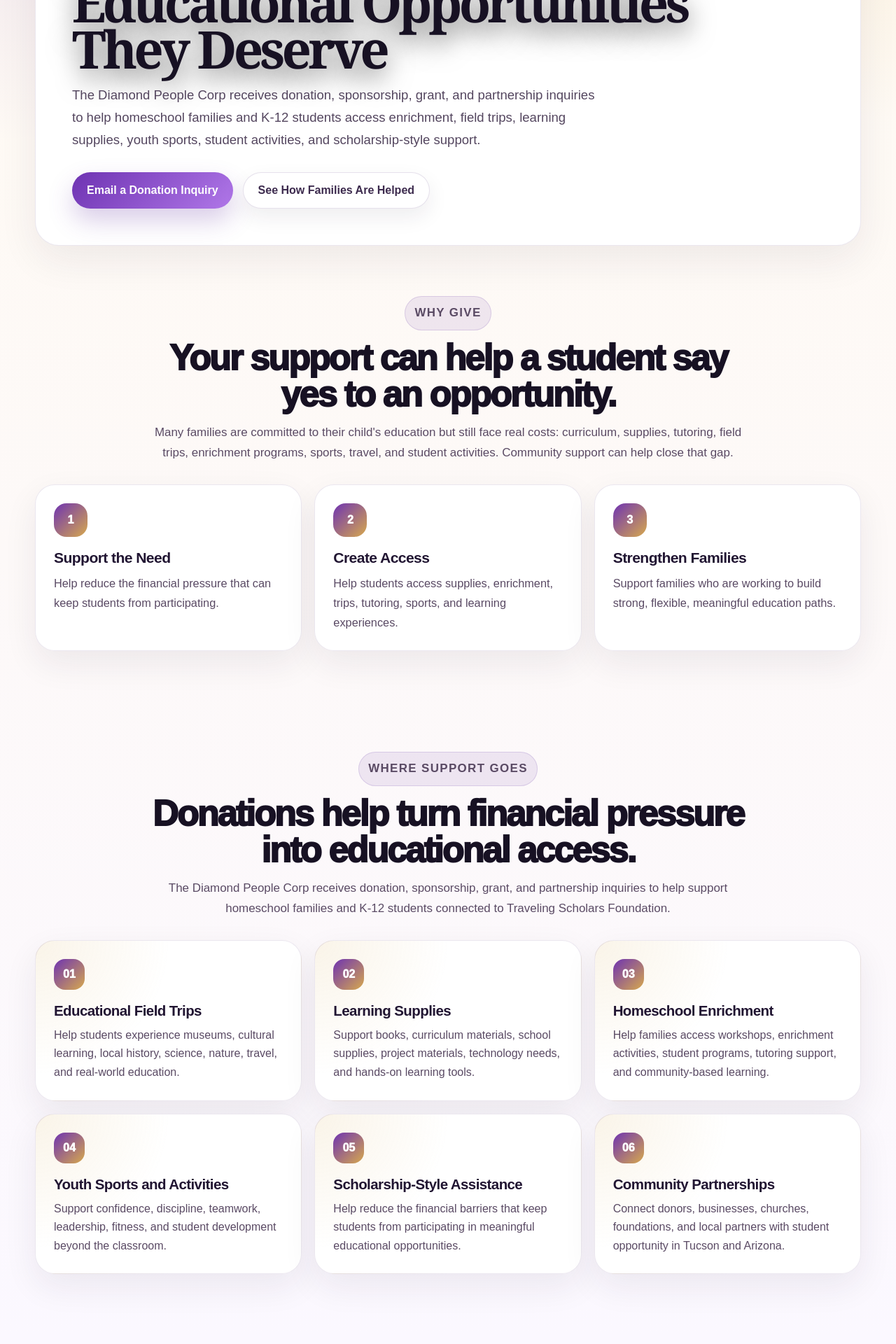
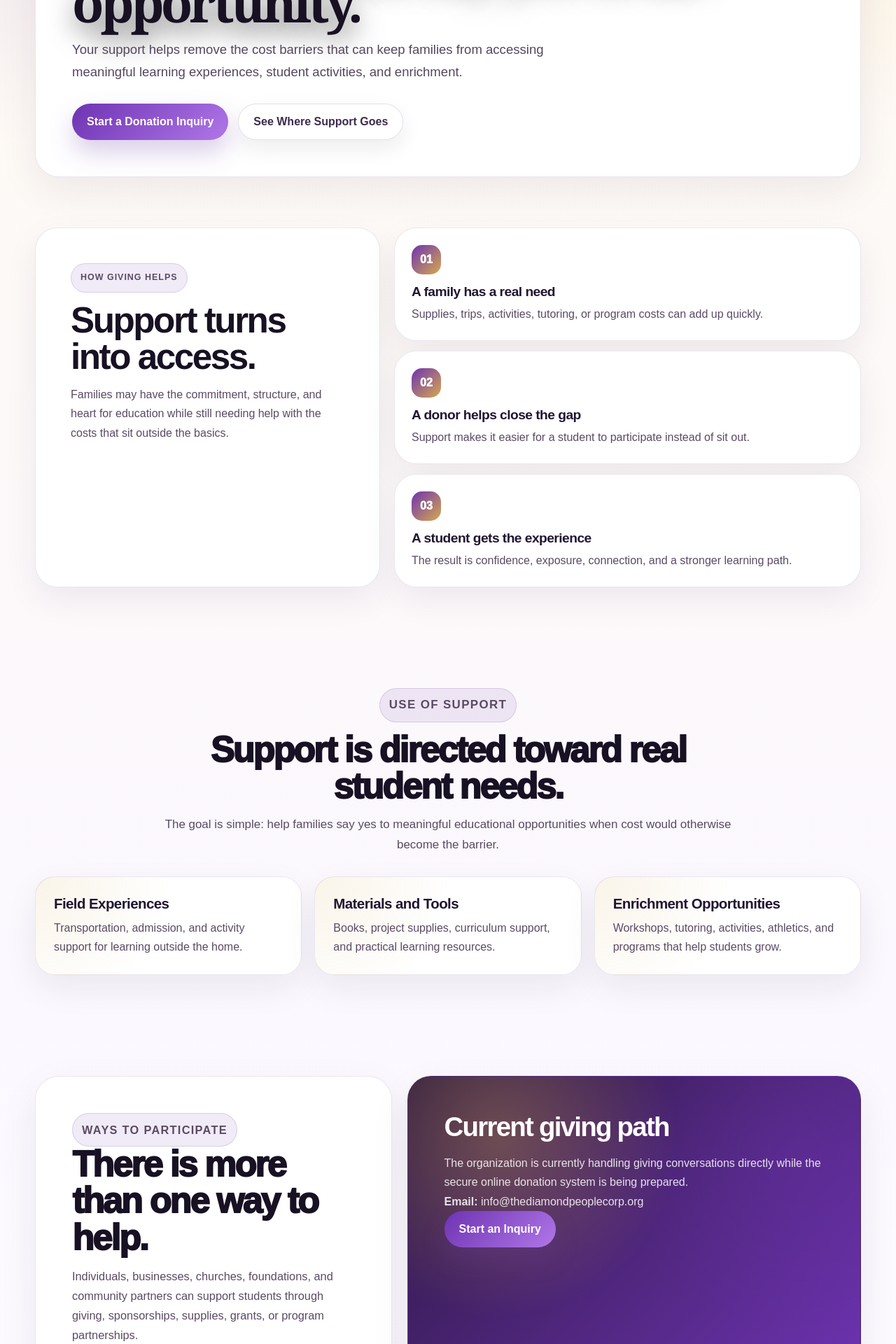
Before and after one commit to aimoneyglitch/diamond-people-corp, a Next.js app: page /donate in a window 1280 px wide. Shown: the part 340-2260 px from the top of the page at 70% size. Built offline with nearby package versions, Linux system fonts and the light colour scheme.

Commit message:
reduce repetitive copy and polish donation messaging

```diff
--- a/app/components/DpcShell.tsx
+++ b/app/components/DpcShell.tsx
@@ -36,49 +36,71 @@ export function SiteHeader() {
   );
 }
 
+export function HomepageImpactSection() {
+  return (
+    <section className={styles.homepageImpact}>
+      <div className={styles.homepageImpactIntro}>
+        <p className={styles.eyebrow}>Why This Matters</p>
+        <h2>Some opportunities change how a student sees their future.</h2>
+        <p>
+          A field trip, the right materials, a team activity, or a guided learning experience can become
+          the moment a student feels capable, seen, and ready for more.
+        </p>
+      </div>
+
+      <div className={styles.homepageImpactGrid}>
+        <article>
+          <span>Experience</span>
+          <h3>Learning beyond the desk</h3>
+          <p>Real-world experiences help students connect lessons to life, confidence, and curiosity.</p>
+        </article>
+
+        <article>
+          <span>Access</span>
+          <h3>Support when costs get heavy</h3>
+          <p>Families can be committed and still need help covering the extras that make education richer.</p>
+        </article>
+
+        <article>
+          <span>Community</span>
+          <h3>A local network around students</h3>
+          <p>Donors, partners, and families can work together to open doors students might otherwise miss.</p>
+        </article>
+      </div>
+    </section>
+  );
+}
+
 export function WhereSupportGoesSection() {
   const items = [
     {
-      title: "Educational Field Trips",
-      text: "Help students experience museums, cultural learning, local history, science, nature, travel, and real-world education."
+      title: "Field Experiences",
+      text: "Transportation, admission, and activity support for learning outside the home."
     },
     {
-      title: "Learning Supplies",
-      text: "Support books, curriculum materials, school supplies, project materials, technology needs, and hands-on learning tools."
+      title: "Materials and Tools",
+      text: "Books, project supplies, curriculum support, and practical learning resources."
     },
     {
-      title: "Homeschool Enrichment",
-      text: "Help families access workshops, enrichment activities, student programs, tutoring support, and community-based learning."
-    },
-    {
-      title: "Youth Sports and Activities",
-      text: "Support confidence, discipline, teamwork, leadership, fitness, and student development beyond the classroom."
-    },
-    {
-      title: "Scholarship-Style Assistance",
-      text: "Help reduce the financial barriers that keep students from participating in meaningful educational opportunities."
-    },
-    {
-      title: "Community Partnerships",
-      text: "Connect donors, businesses, churches, foundations, and local partners with student opportunity in Tucson and Arizona."
+      title: "Enrichment Opportunities",
+      text: "Workshops, tutoring, activities, athletics, and programs that help students grow."
     }
   ];
 
   return (
     <section className={styles.section}>
       <div className={styles.trustIntro}>
-        <p className={styles.eyebrow}>Where Support Goes</p>
-        <h2>Donations help turn financial pressure into educational access.</h2>
+        <p className={styles.eyebrow}>Use of Support</p>
+        <h2>Support is directed toward real student needs.</h2>
         <p>
-          The Diamond People Corp receives donation, sponsorship, grant, and partnership inquiries
-          to help support homeschool families and K-12 students connected to Traveling Scholars Foundation.
+          The goal is simple: help families say yes to meaningful educational opportunities
+          when cost would otherwise become the barrier.
         </p>
       </div>
 
-      <div className={styles.supportGrid}>
-        {items.map((item, index) => (
+      <div className={styles.supportGridCompact}>
+        {items.map((item) => (
           <article className={styles.supportCard} key={item.title}>
-            <span>{String(index + 1).padStart(2, "0")}</span>
             <h3>{item.title}</h3>
             <p>{item.text}</p>
           </article>
@@ -93,29 +115,29 @@ export function DonorTrustSection() {
     <section className={styles.trustBand}>
       <div className={styles.trustBandText}>
         <p className={styles.eyebrow}>Donor Confidence</p>
-        <h2>Built for families, students, donors, and community partners.</h2>
+        <h2>Clear purpose. Local focus. Direct communication.</h2>
         <p>
-          People should know what they are supporting before they give. The Diamond People Corp is focused on
-          clear communication, local educational impact, and support that helps families access real opportunities.
+          The Diamond People Corp keeps the giving conversation straightforward so supporters understand
+          the mission before they participate.
         </p>
       </div>
 
       <div className={styles.trustChecklist}>
         <div>
-          <strong>Clear Mission</strong>
-          <p>Support students and families through education, enrichment, scholarships, field trips, supplies, and activities.</p>
+          <strong>Mission-led</strong>
+          <p>Support is centered on students, families, education, and opportunity.</p>
         </div>
         <div>
-          <strong>Local Focus</strong>
-          <p>Serving a Tucson, Arizona education-support mission connected to Traveling Scholars Foundation.</p>
+          <strong>Locally grounded</strong>
+          <p>The work is connected to Tucson, Arizona families and Traveling Scholars Foundation.</p>
         </div>
         <div>
-          <strong>Direct Contact</strong>
-          <p>Donation, sponsorship, grant, and partnership questions can be sent directly to the organization.</p>
+          <strong>No vague giving path</strong>
+          <p>Donation, sponsorship, grant, and partnership conversations are handled directly.</p>
         </div>
         <div>
-          <strong>Responsible Language</strong>
-          <p>No tax-deduction promises are made online without proper confirmation and documentation.</p>
+          <strong>Responsible wording</strong>
+          <p>The site does not promise tax treatment without proper confirmation.</p>
         </div>
       </div>
     </section>
@@ -125,16 +147,14 @@ export function DonorTrustSection() {
 export function DonationCta() {
   return (
     <section className={styles.ctaBand}>
-      <p className={styles.eyebrow}>Donate • Sponsor • Partner</p>
-      <h2>Help homeschool families access the opportunities students deserve.</h2>
+      <p className={styles.eyebrow}>Support Students</p>
+      <h2>Help create access where cost gets in the way.</h2>
       <p>
-        Your support can help fund learning supplies, field trips, enrichment programs, youth sports,
-        tutoring, student activities, and scholarship-style assistance for families connected to
-        Traveling Scholars Foundation.
+        Start a giving, sponsorship, grant, or partnership conversation with The Diamond People Corp.
       </p>
       <div className={styles.actions}>
-        <Link className={styles.primaryButton} href="/donate">Start With a Donation Inquiry</Link>
-        <Link className={styles.secondaryButton} href="mailto:info@thediamondpeoplecorp.org">Email Us</Link>
+        <Link className={styles.primaryButton} href="/donate">Give or Sponsor</Link>
+        <Link className={styles.secondaryButton} href="/donation-inquiries">Donation Inquiries</Link>
       </div>
     </section>
   );
@@ -146,14 +166,13 @@ export function SiteFooter() {
       <div className={styles.footerCta}>
         <div>
           <p className={styles.eyebrow}>Tucson Education Support</p>
-          <h2>Support Traveling Scholars. Invest in futures.</h2>
+          <h2>Helping students access more than the basics.</h2>
           <p>
-            Help The Diamond People Corp connect community generosity with homeschool families,
-            K-12 students, enrichment opportunities, scholarships, field trips, youth sports,
-            learning supplies, and educational support.
+            The Diamond People Corp supports Traveling Scholars Foundation families through education,
+            enrichment, and community partnership.
           </p>
         </div>
-        <Link className={styles.footerDonateButton} href="/donate">Donation Inquiry</Link>
+        <Link className={styles.footerDonateButton} href="/donate">Give or Sponsor</Link>
       </div>
 
       <div className={styles.footerGrid}>
@@ -167,33 +186,31 @@ export function SiteFooter() {
           />
           <strong>The Diamond People Corp</strong>
           <p>
-            Supporting Traveling Scholars Foundation students and families through education,
-            opportunity, empowerment, and community partnership.
+            A Tucson-based education-support organization helping connect community generosity
+            with student opportunity.
           </p>
         </div>
 
         <div className={styles.footerColumn}>
-          <h3>Donate</h3>
-          <Link href="/donate">Donation Inquiries</Link>
-          <Link href="/donate">Sponsor a Student</Link>
+          <h3>Give</h3>
+          <Link href="/donate">Donate</Link>
+          <Link href="/donation-inquiries">Donation Inquiries</Link>
           <Link href="/support-homeschool-families">Support Families</Link>
           <Link href="/#partners">Partner With Us</Link>
         </div>
 
         <div className={styles.footerColumn}>
           <h3>Programs</h3>
-          <Link href="/student-enrichment-fund">Student Enrichment Fund</Link>
-          <Link href="/support-homeschool-families">Homeschool Support</Link>
-          <Link href="/student-enrichment-fund">Field Trips</Link>
-          <Link href="/student-enrichment-fund">Learning Supplies</Link>
+          <Link href="/student-enrichment-fund">Student Enrichment</Link>
+          <Link href="/support-homeschool-families">Family Support</Link>
+          <Link href="/blog/where-education-donations-go/">Where Support Goes</Link>
         </div>
 
         <div className={styles.footerColumn}>
           <h3>Resources</h3>
           <Link href="/blog/">Blog</Link>
-          <Link href="/blog/support-homeschool-families-tucson/">Support Homeschool Families</Link>
-          <Link href="/blog/where-education-donations-go/">Where Donations Go</Link>
-          <Link href="/blog/arizona-esa-homeschool-support/">Arizona ESA Support</Link>
+          <Link href="/blog/support-homeschool-families-tucson/">Homeschool Support</Link>
+          <Link href="/blog/arizona-esa-homeschool-support/">Arizona ESA</Link>
         </div>
 
         <div className={styles.footerColumn}>
--- a/app/donate/page.tsx
+++ b/app/donate/page.tsx
@@ -1,7 +1,7 @@
 import type { Metadata } from "next";
 import Link from "next/link";
 import styles from "../donor.module.css";
-import { DonorTrustSection, DonationCta, SiteFooter, SiteHeader, WhereSupportGoesSection } from "../components/DpcShell";
+import { DonorTrustSection, SiteFooter, SiteHeader, WhereSupportGoesSection } from "../components/DpcShell";
 
 export const metadata: Metadata = {
   title: "Donate to Homeschool Families in Tucson | DPC",
@@ -51,52 +51,52 @@ export default function DonatePage() {
 
       <main>
         <section className={styles.pageHero}>
-          <p className={styles.eyebrow}>Donation and Sponsorship Inquiries</p>
-          <h1>Help Students Access the Educational Opportunities They Deserve</h1>
+          <p className={styles.eyebrow}>Give With Purpose</p>
+          <h1>Help a student say yes to an opportunity.</h1>
           <p className={styles.lead}>
-            The Diamond People Corp receives donation, sponsorship, grant, and partnership inquiries
-            to help homeschool families and K-12 students access enrichment, field trips, learning
-            supplies, youth sports, student activities, and scholarship-style support.
+            Your support helps remove the cost barriers that can keep families from accessing
+            meaningful learning experiences, student activities, and enrichment.
           </p>
           <div className={styles.actions}>
-            <Link className={styles.primaryButton} href="mailto:info@thediamondpeoplecorp.org?subject=Donation%20Inquiry%20for%20The%20Diamond%20People%20Corp">
-              Email a Donation Inquiry
+            <Link className={styles.primaryButton} href="/donation-inquiries">
+              Start a Donation Inquiry
             </Link>
-            <Link className={styles.secondaryButton} href="/support-homeschool-families">
-              See How Families Are Helped
+            <Link className={styles.secondaryButton} href="/blog/where-education-donations-go/">
+              See Where Support Goes
             </Link>
           </div>
         </section>
 
         <section className={styles.section}>
-          <div className={styles.trustIntro}>
-            <p className={styles.eyebrow}>Why Give</p>
-            <h2>Your support can help a student say yes to an opportunity.</h2>
+          <div className={styles.donatePath}>
+            <div className={styles.donatePathIntro}>
+              <p className={styles.eyebrow}>How Giving Helps</p>
+              <h2>Support turns into access.</h2>
               <p>
-              Many families are committed to their child&apos;s education but still face real costs:
-              curriculum, supplies, tutoring, field trips, enrichment programs, sports, travel,
-              and student activities. Community support can help close that gap.
+                Families may have the commitment, structure, and heart for education while still needing
+                help with the costs that sit outside the basics.
               </p>
             </div>
 
-          <div className={styles.cardGrid}>
-            <article className={styles.card}>
-              <div className={styles.iconCircle}>1</div>
-              <h3>Support the Need</h3>
-              <p>Help reduce the financial pressure that can keep students from participating.</p>
+            <div className={styles.donatePathCards}>
+              <article>
+                <span>01</span>
+                <h3>A family has a real need</h3>
+                <p>Supplies, trips, activities, tutoring, or program costs can add up quickly.</p>
               </article>
 
-            <article className={styles.card}>
-              <div className={styles.iconCircle}>2</div>
-              <h3>Create Access</h3>
-              <p>Help students access supplies, enrichment, trips, tutoring, sports, and learning experiences.</p>
+              <article>
+                <span>02</span>
+                <h3>A donor helps close the gap</h3>
+                <p>Support makes it easier for a student to participate instead of sit out.</p>
               </article>
 
-            <article className={styles.card}>
-              <div className={styles.iconCircle}>3</div>
-              <h3>Strengthen Families</h3>
-              <p>Support families who are working to build strong, flexible, meaningful education paths.</p>
+              <article>
+                <span>03</span>
+                <h3>A student gets the experience</h3>
+                <p>The result is confidence, exposure, connection, and a stronger learning path.</p>
               </article>
+            </div>
           </div>
         </section>
 
@@ -105,34 +105,29 @@ export default function DonatePage() {
         <section className={styles.section}>
           <div className={styles.split}>
             <div className={styles.splitText}>
-              <p className={styles.eyebrow}>Ways to Support</p>
-              <h2>Individuals, businesses, churches, foundations, and community partners can help.</h2>
+              <p className={styles.eyebrow}>Ways to Participate</p>
+              <h2>There is more than one way to help.</h2>
               <p>
-                Support may come through donations, sponsorships, grants, program funding, school supplies,
-                learning materials, field trip support, student activity sponsorships, or community partnerships.
+                Individuals, businesses, churches, foundations, and community partners can support
+                students through giving, sponsorships, supplies, grants, or program partnerships.
               </p>
             </div>
 
             <div className={styles.splitPanel}>
-              <h3>Contact before sending support.</h3>
+              <h3>Current giving path</h3>
               <p>
-                The Diamond People Corp currently routes donation, sponsorship, grant, and partnership
-                conversations through direct contact so questions can be answered clearly.
+                The organization is currently handling giving conversations directly while the secure
+                online donation system is being prepared.
               </p>
               <p><strong>Email:</strong> info@thediamondpeoplecorp.org</p>
-              <ul>
-                <li>Donation inquiries</li>
-                <li>Business sponsorships</li>
-                <li>Grant conversations</li>
-                <li>Community partnerships</li>
-                <li>Student support opportunities</li>
-              </ul>
+              <Link className={styles.primaryButton} href="/donation-inquiries">
+                Start an Inquiry
+              </Link>
             </div>
           </div>
         </section>
 
         <DonorTrustSection />
-        <DonationCta />
       </main>
 
       <SiteFooter />
--- a/app/donor.module.css
+++ b/app/donor.module.css
@@ -1518,3 +1518,176 @@
     width: 100%;
   }
 }
+
+/* PREMIUM COPY DE-DUP PASS */
+.homepageImpact {
+  width: min(1180px, calc(100% - 32px));
+  margin: 34px auto;
+  padding: clamp(34px, 6vw, 72px);
+  border-radius: 38px;
+  background:
+    radial-gradient(circle at top left, rgba(215, 169, 77, 0.20), transparent 18rem),
+    radial-gradient(circle at bottom right, rgba(110, 51, 178, 0.14), transparent 20rem),
+    #ffffff;
+  border: 1px solid rgba(89, 57, 126, 0.12);
+  box-shadow: 0 24px 70px rgba(39, 21, 55, 0.08);
+}
+
+.homepageImpactIntro {
+  max-width: 820px;
+  margin: 0 auto 26px;
+  text-align: center;
+}
+
+.homepageImpactIntro h2 {
+  margin: 14px 0;
+  color: #171123;
+  font-size: clamp(2.1rem, 5vw, 4.2rem);
+  line-height: 0.98;
+  letter-spacing: -0.055em;
+  font-weight: 950;
+}
+
+.homepageImpactIntro p {
+  color: #5a4a64;
+  font-size: 1.08rem;
+  line-height: 1.72;
+}
+
+.homepageImpactGrid {
+  display: grid;
+  grid-template-columns: repeat(3, 1fr);
+  gap: 18px;
+}
+
+.homepageImpactGrid article {
+  padding: 26px;
+  border-radius: 28px;
+  background: rgba(249, 246, 252, 0.88);
+  border: 1px solid rgba(89, 57, 126, 0.10);
+}
+
+.homepageImpactGrid span {
+  display: inline-flex;
+  margin-bottom: 12px;
+  color: #6e33b2;
+  font-weight: 950;
+  letter-spacing: 0.08em;
+  text-transform: uppercase;
+  font-size: 0.76rem;
+}
+
+.homepageImpactGrid h3 {
+  margin: 0 0 10px;
+  color: #211532;
+  font-size: 1.24rem;
+  letter-spacing: -0.03em;
+}
+
+.homepageImpactGrid p {
+  margin: 0;
+  color: #5a4a64;
+  line-height: 1.62;
+}
+
+.supportGridCompact {
+  display: grid;
+  grid-template-columns: repeat(3, 1fr);
+  gap: 18px;
+}
+
+.supportGridCompact .supportCard span {
+  display: none;
+}
+
+.donatePath {
+  display: grid;
+  grid-template-columns: 0.85fr 1.15fr;
+  gap: 20px;
+  align-items: stretch;
+}
+
+.donatePathIntro,
+.donatePathCards article {
+  border-radius: 32px;
+  background: #ffffff;
+  border: 1px solid rgba(89, 57, 126, 0.12);
+  box-shadow: 0 18px 48px rgba(39, 21, 55, 0.07);
+}
+
+.donatePathIntro {
+  padding: clamp(28px, 5vw, 50px);
+}
+
+.donatePathIntro h2 {
+  margin: 14px 0;
+  color: #171123;
+  font-size: clamp(2rem, 4vw, 3.5rem);
+  line-height: 1.02;
+  letter-spacing: -0.048em;
+}
+
+.donatePathIntro p {
+  color: #5a4a64;
+  line-height: 1.7;
+}
+
+.donatePathCards {
+  display: grid;
+  gap: 14px;
+}
+
+.donatePathCards article {
+  padding: 24px;
+}
+
+.donatePathCards span {
+  display: inline-grid;
+  place-items: center;
+  width: 42px;
+  height: 42px;
+  border-radius: 15px;
+  margin-bottom: 14px;
+  color: #ffffff;
+  font-weight: 950;
+  background: linear-gradient(135deg, #6e33b2, #d7a94d);
+}
+
+.donatePathCards h3 {
+  margin: 0 0 8px;
+  color: #211532;
+  font-size: 1.2rem;
+  letter-spacing: -0.028em;
+}
+
+.donatePathCards p {
+  margin: 0;
+  color: #5a4a64;
+  line-height: 1.62;
+}
+
+@media (max-width: 920px) {
+  .homepageImpact,
+  .trustBand,
+  .footerCta,
+  .footerGrid,
+  .footerBottom {
+    width: calc(100% - 22px);
+  }
+
+  .homepageImpactGrid,
+  .supportGridCompact,
+  .donatePath {
+    grid-template-columns: 1fr;
+  }
+
+  .homepageImpact {
+    padding: 30px 18px;
+    border-radius: 26px;
+  }
+
+  .homepageImpactIntro,
+  .donatePathIntro {
+    text-align: center;
+  }
+}
--- a/app/page.tsx
+++ b/app/page.tsx
@@ -2,7 +2,7 @@ import type { Metadata } from "next";
 import Image from "next/image";
 import Link from "next/link";
 import styles from "./donor.module.css";
-import { DonorTrustSection, SiteFooter, SiteHeader, WhereSupportGoesSection } from "./components/DpcShell";
+import { HomepageImpactSection, SiteFooter, SiteHeader } from "./components/DpcShell";
 
 export const metadata: Metadata = {
   title: "Tucson Education Nonprofit | The Diamond People Corp",
@@ -100,7 +100,7 @@ export default function Home() {
           </div>
         </section>
 
-        <WhereSupportGoesSection />
+        <HomepageImpactSection />
 
         <section className={styles.section} id="mission">
           <div className={styles.sectionHeader}>
@@ -186,8 +186,6 @@ export default function Home() {
           </div>
         </section>
 
-        <DonorTrustSection />
-
         <section className={styles.section} id="contact">
           <div className={styles.sectionHeader}>
             <p className={styles.eyebrow}>Contact</p>
```
Lines whose indentation alone changed are shown as unchanged.
